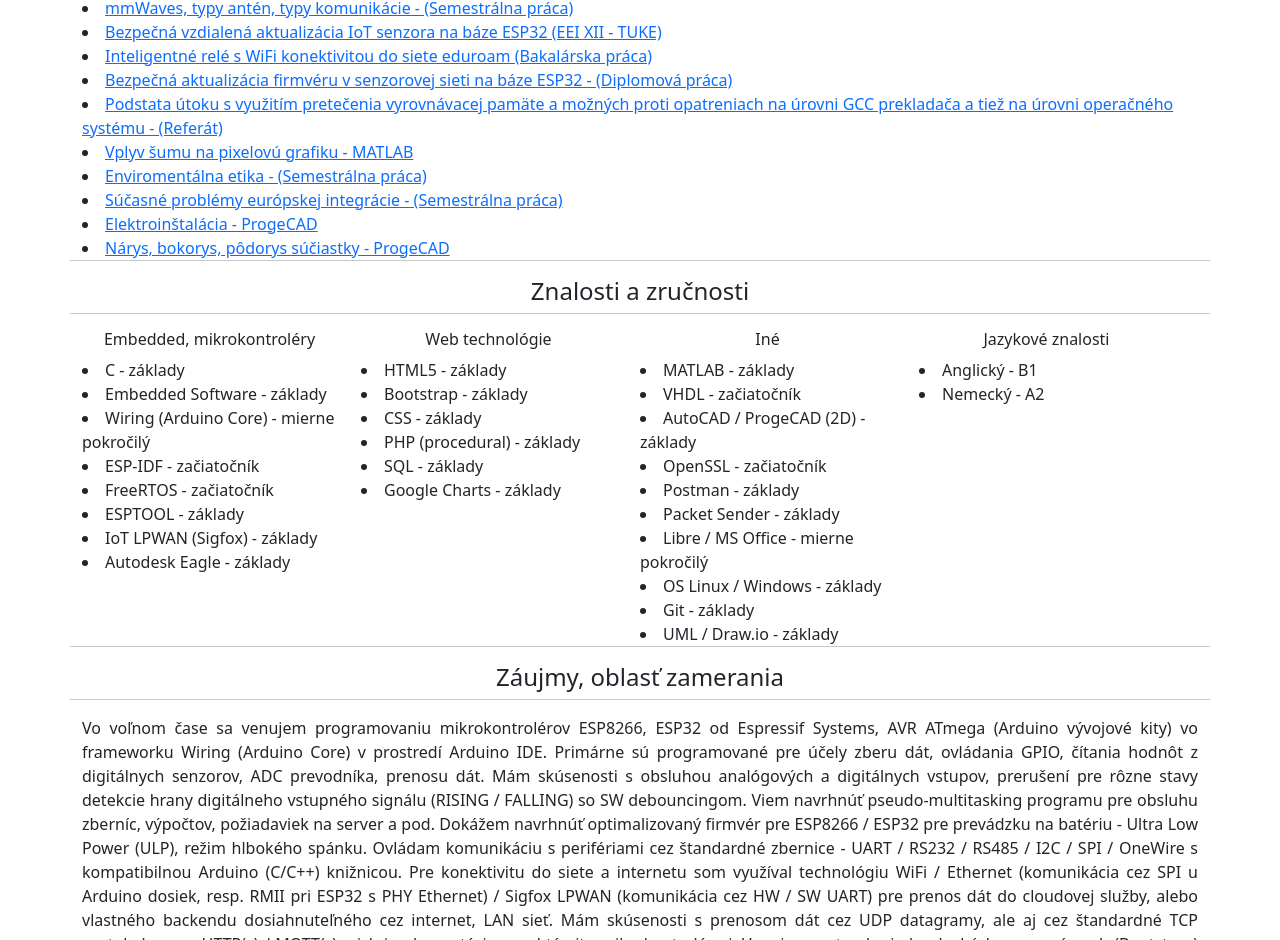
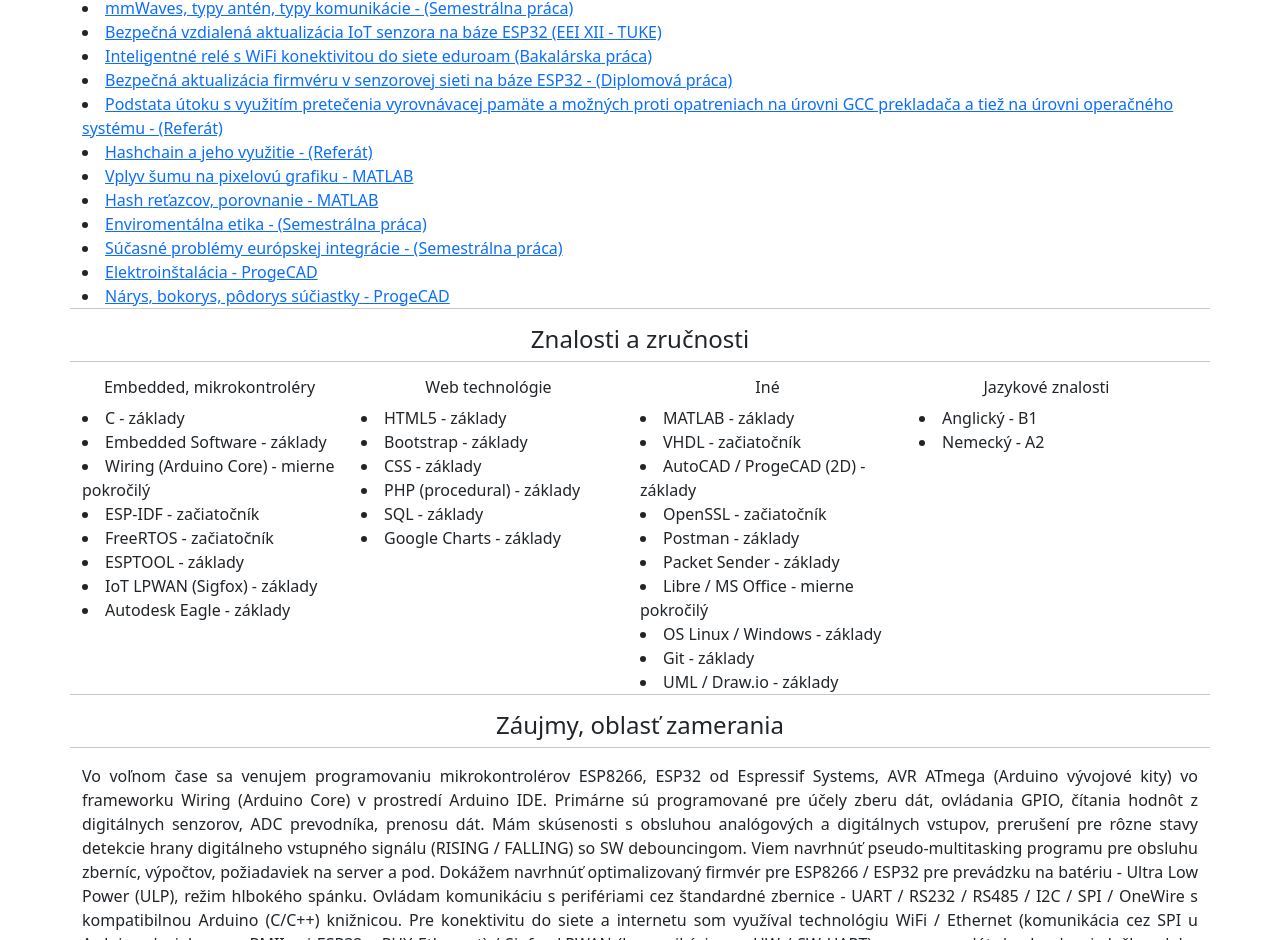
Before and after one commit to martinius96/martinius96, a plain HTML site: page docs/index.html in a window 1280 px wide. Shown: the part 915-1855 px from the top of the page. Drawn offline with nearby package versions, Linux system fonts and the light colour scheme.

Commit message:
Update index.html

```diff
--- a/docs/index.html
+++ b/docs/index.html
@@ -130,7 +130,9 @@ opacity: 0.2;
 <li><a href="pdf/Chebovec_Martin_Diplomova_praca.pdf">Bezpečná aktualizácia firmvéru v senzorovej sieti na báze ESP32 - (Diplomová práca)</a></li>
 <!---<li><a href="pdf/RADIUS_server_Zeroshell_Chlebovec_Martin.pdf">RADIUS server na Linuxe Zeroshell (SOČ 2016 - krajské kolo Prešov)</a></li>--->
 <li><a href="pdf/Chlebovec_Martin_R1_BIKS_buffer.pdf">Podstata útoku s využitím pretečenia vyrovnávacej pamäte a možných proti opatreniach na úrovni GCC prekladača a tiež na úrovni operačného systému - (Referát)</a></li>
+<li><a href="pdf/Hashchain%20-%20Chlebovec%20-%20BPS.pdf">Hashchain a jeho využitie - (Referát)</a></li>
 <li><a href="pdf/Sum_v_pix_grafike.pdf">Vplyv šumu na pixelovú grafiku - MATLAB</a></li>
+<li><a href="pdf/HASH_Chlebovec.pdf">Hash reťazcov, porovnanie - MATLAB</a></li>
 <li><a href="pdf/Enviromentalna_etika_Chlebovec_Martin_Semestralna_praca.pdf">Enviromentálna etika - (Semestrálna práca)</a></li>
 <li><a href="pdf/Chlebovec_Martin_Sucasne_problemy_Europskej_integracie.pdf">Súčasné problémy európskej integrácie - (Semestrálna práca)</a></li>
 <li><a href="pdf/Elektroinstalacia.pdf">Elektroinštalácia - ProgeCAD</a></li>
```
